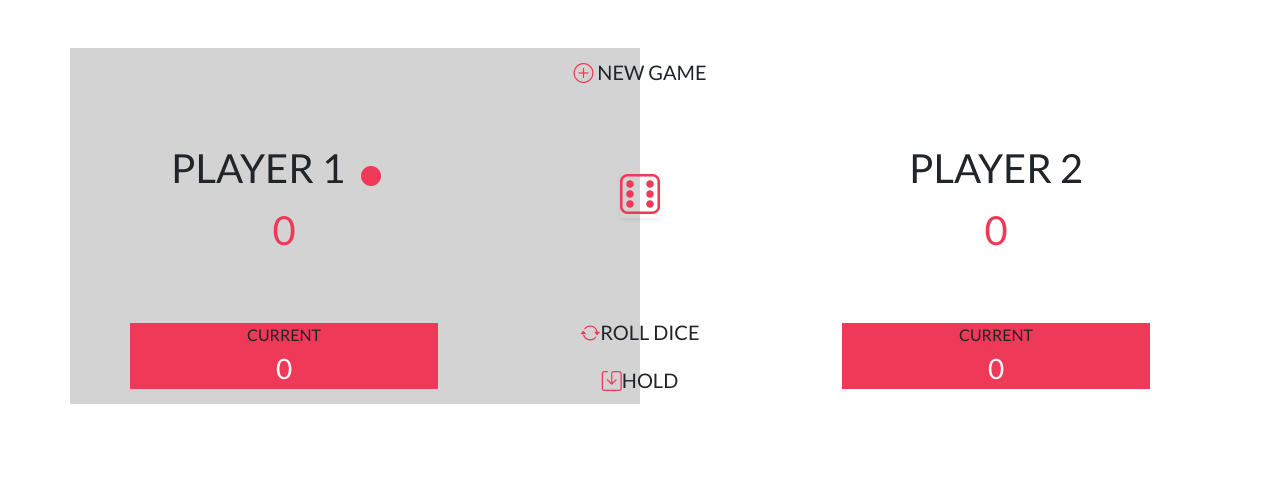
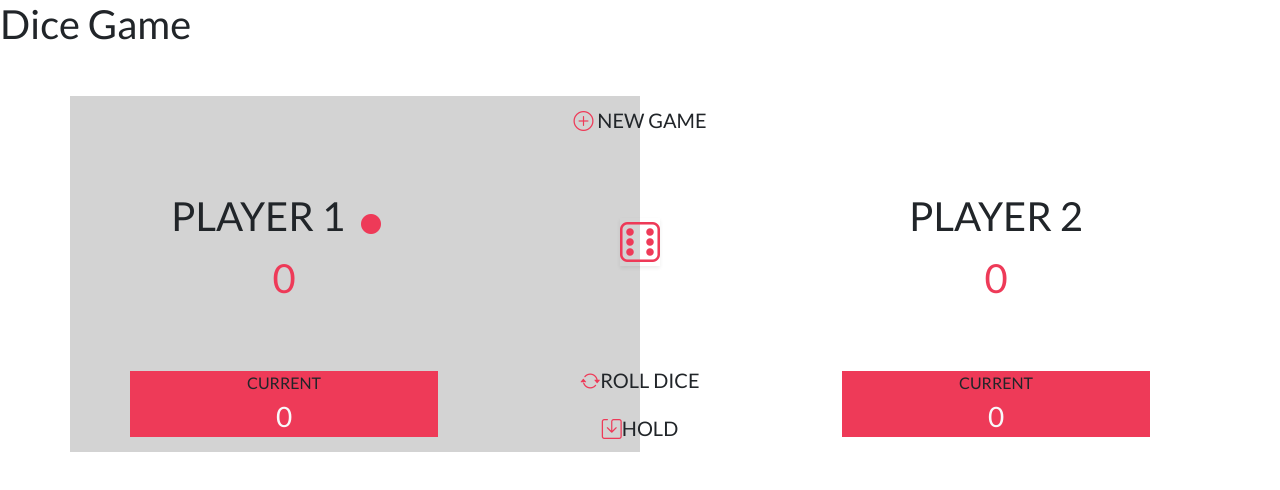
Before and after one commit to PriscillaRenault/DiceGame, a website: page index.html in a window 1280 px wide. Drawn offline with nearby package versions, Linux system fonts and the light colour scheme.

Commit message:
add title

```diff
--- a/index.html
+++ b/index.html
@@ -22,6 +22,7 @@
 		<title>Dice Game</title>
 	</head>
 	<body>
+		<h1>Dice Game</h1>
 		<div class="container">
 			<div
 				class="row d-flex justify-content-evenly align-items-center m-5 column-gap-5"
@@ -98,7 +99,12 @@
 			>
 				<div class="col bg-primary text-center">
 					CURRENT
-          <div id="js-currentPlayer1" class="text-light fs-3 js-newGame">0</div>
+					<div
+						id="js-currentPlayer1"
+						class="text-light fs-3 js-newGame"
+					>
+						0
+					</div>
 				</div>
 
 				<div class="col text-center fs-5 d-flex flex-column">
@@ -112,7 +118,12 @@
 
 				<div class="col bg-primary text-center">
 					CURRENT
-          <div id="js-currentPlayer2" class="text-light fs-3 js-newGame">0</div>
+					<div
+						id="js-currentPlayer2"
+						class="text-light fs-3 js-newGame"
+					>
+						0
+					</div>
 				</div>
 			</div>
 		</div>
@@ -122,7 +133,9 @@
 			<div class="modal-dialog" id="myInput" role="document">
 				<div class="modal-content">
 					<div class="modal-header">
-            <h5 class="modal-title text-center text-primary">WINNER</h5>
+						<h5 class="modal-title text-center text-primary">
+							WINNER
+						</h5>
 						<button
 							type="button"
 							class="close"
```
Also changed, not shown: README.md, 5 other files. Lines whose indentation alone changed are shown as unchanged.
